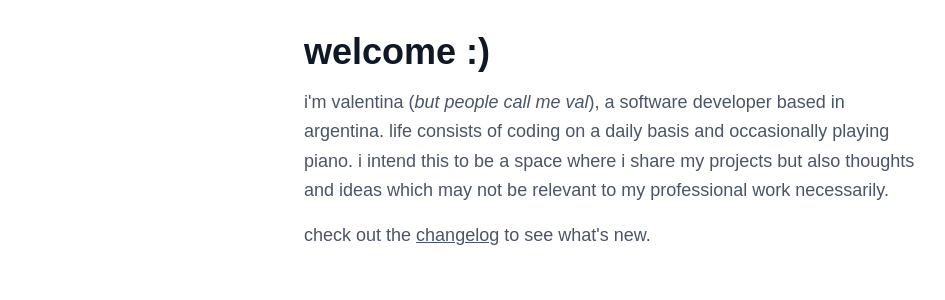
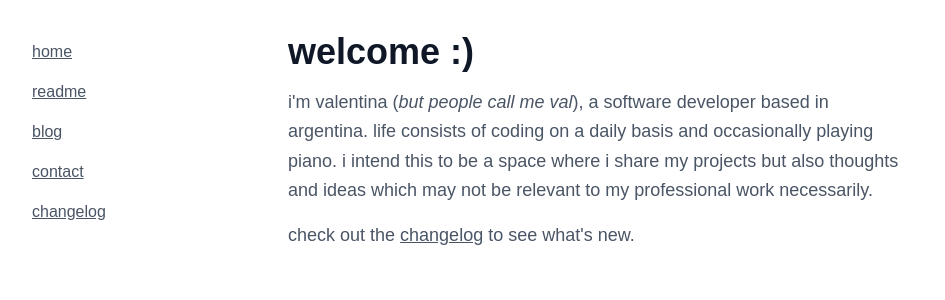
Before and after one commit to valebearzotti/valentina.dev, a Next.js app: page / in a window 1280 px wide. Shown: the top 300 px of the page, without its empty margins (0-945 px from the left). Built offline with nearby package versions, Linux system fonts and the light colour scheme.

Commit message:
add a sidebar navigation with a couple more items

```diff
--- a/app/changelog/page.tsx
+++ b/app/changelog/page.tsx
@@ -21,10 +21,7 @@ export default async function ChangelogPage() {
         <ChangelogCard key={release.id} {...release} />
       ))}
       <p className="body">
-        go back to{" "}
-        <Link href="/" className="underline">
-          homepage
-        </Link>
+        go back to <Link href="/">homepage</Link>
       </p>
     </>
   );
--- a/app/globals.css
+++ b/app/globals.css
@@ -26,6 +26,10 @@ body {
   text-wrap: balance;
 }
 
+a {
+  @apply underline text-gray-600 dark:text-gray-300 hover:text-gray-900 dark:hover:text-gray-100;
+}
+
 /* temporary type kit until i move this to a separate, more robust component */
 
 .display {
--- /dev/null
+++ b/app/not-found.tsx
@@ -0,0 +1,7 @@
+export default function NotFound() {
+  return (
+    <div>
+      <p className="body">there&apos;s nothing here yet.</p>
+    </div>
+  );
+}
--- a/app/page.tsx
+++ b/app/page.tsx
@@ -12,11 +12,8 @@ export default function Home() {
         professional work necessarily.
       </p>
       <p className="body">
-        check out the{" "}
-        <Link href="/changelog" className="underline">
-          changelog
-        </Link>{" "}
-        to see what&apos;s new.
+        check out the <Link href="/changelog">changelog</Link> to see
+        what&apos;s new.
       </p>
     </>
   );
--- a/components/layout/container.tsx
+++ b/components/layout/container.tsx
@@ -1,7 +1,14 @@
+import { Navigation } from "./navigation";
+
 export const Container = ({ children }: { children: React.ReactNode }) => {
   return (
-    <div className="min-h-dvh flex flex-col items-center justify-start p-8 gap-4">
-      <div className="max-w-2xl w-full flex flex-col gap-4">{children}</div>
+    <div className="flex items-center justify-center">
+      <Navigation />
+      <main className="flex-1 p-8">
+        <div className="max-w-2xl flex flex-col gap-4 min-h-dvh">
+          {children}
+        </div>
+      </main>
     </div>
   );
 };
--- /dev/null
+++ b/components/layout/navigation.tsx
@@ -0,0 +1,38 @@
+import Link from "next/link";
+
+const navigationItems = [
+  {
+    label: "home",
+    href: "/",
+  },
+  {
+    label: "readme",
+    href: "/readme",
+  },
+  {
+    label: "blog",
+    href: "/blog",
+  },
+  {
+    label: "contact",
+    href: "/contact",
+  },
+  {
+    label: "changelog",
+    href: "/changelog",
+  },
+];
+
+export const Navigation = () => {
+  return (
+    <aside className="w-64 min-h-dvh p-8 pt-2">
+      <nav className="flex flex-col gap-4">
+        {navigationItems.map((item) => (
+          <Link key={item.href} href={item.href}>
+            {item.label}
+          </Link>
+        ))}
+      </nav>
+    </aside>
+  );
+};
```
